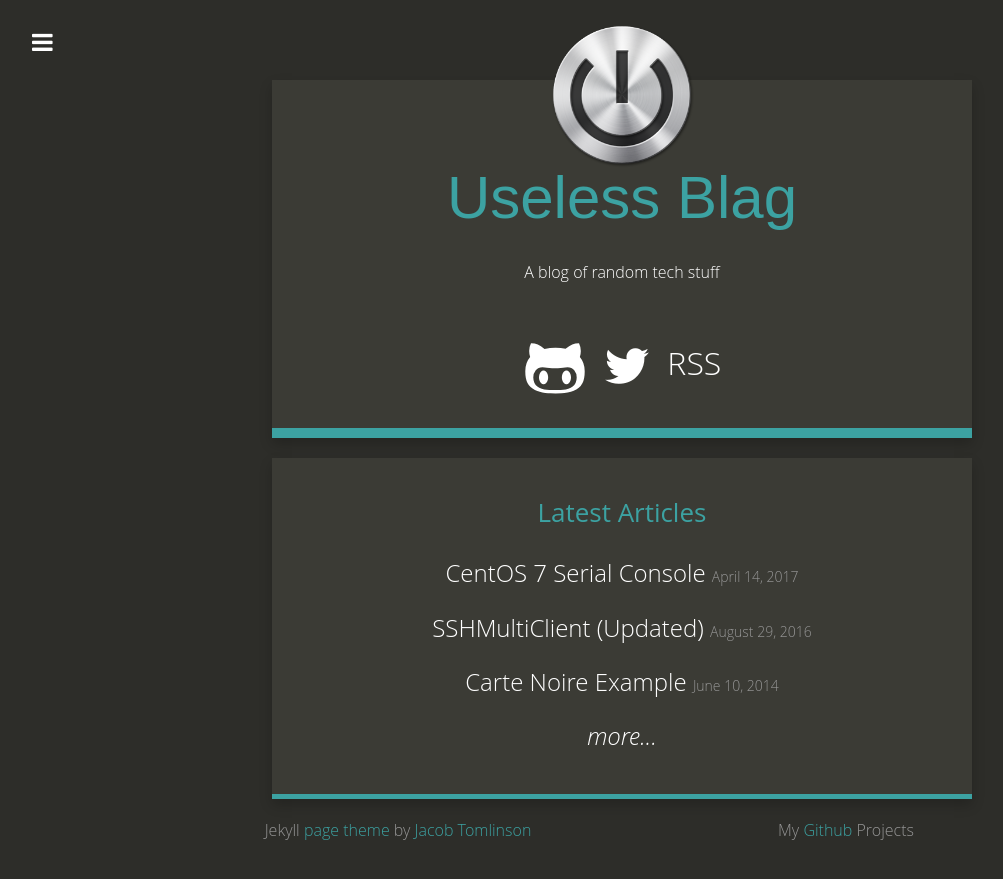
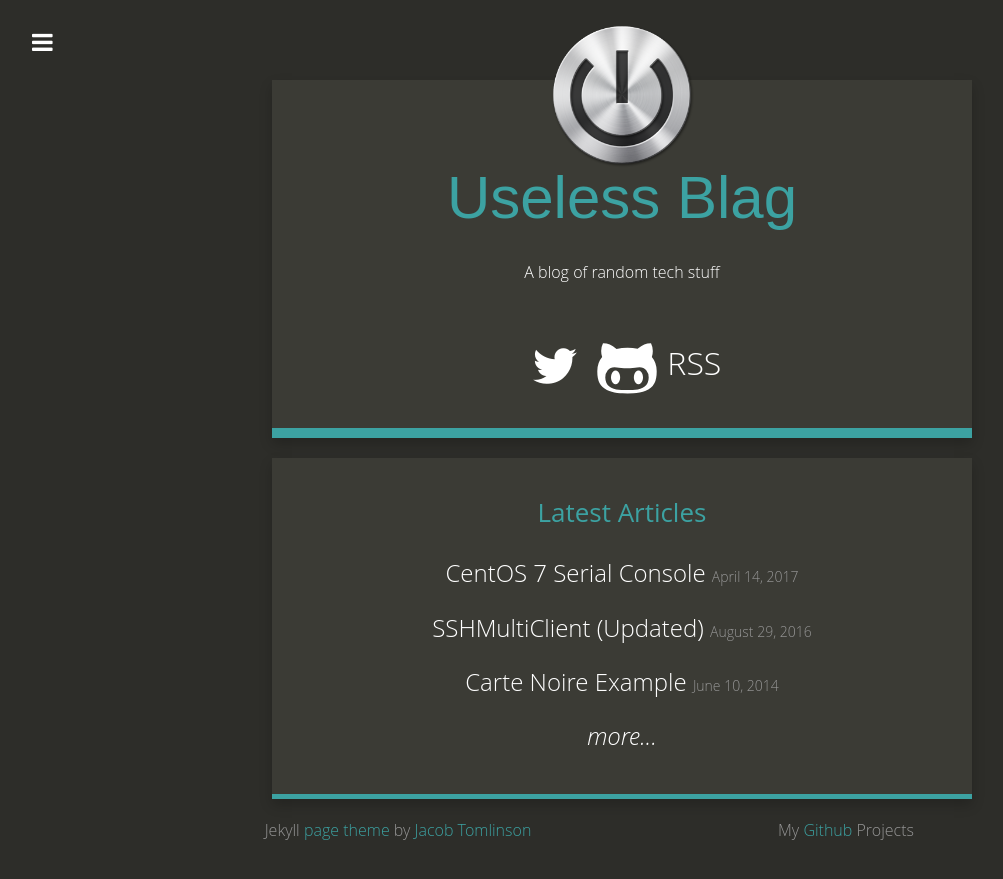
Before and after one commit to mrdaveanderson/mrdaveanderson.github.io, a Jekyll site: the page built from index.html, in a window 1280 px wide. Shown: the top 879 px of the page, without its empty margins (18-1021 px from the left). Built offline with Jekyll 4.4.1, drawn with Linux system fonts in a browser that asks for light colours; nearby versions of some CDN libraries.

```diff
--- a/_includes/social_links.html
+++ b/_includes/social_links.html
@@ -1,8 +1,8 @@
 <p class="links">
   {% if site.linkedin_link %}<a href="{{ site.linkedin_link }}" target="_new"><i class="fa fa-linkedin"></i></a>{% endif %}
   {% if site.google_plus_link %}<a href="{{ site.google_plus_link }}" target="_new"><i class="fa fa-google-plus"></i></a>{% endif %}
+  {% if site.twitter_username %}<a href="https://www.twitter.com/{{ site.twitter_username }}" target="_new"><img src="{{ site.baseurl }}/navicons/twitter.png"></a>{% endif %}
   {% if site.github_username %}<a href="https://github.com/{{ site.github_username }}" target="_new"><img src="{{ site.baseurl }}/navicons/github-alt.svg" width="64" height="64"></a>{% endif %}
-  {% if site.twitter_username %}<a href="https://www.twitter.com/{{ site.twitter_username }}" target="_new"><img src="{{ site.baseurl }}/navicons/twitter.png"></a>{% endif %}
   {% if site.stackoverflow_link %}<a href="{{ site.stackoverflow_link }}" target="_new"><i class="fa fa-stack-overflow"></i></a>{% endif %}
   <a href="{{ site.baseurl }}/feed.xml" target="_new">RSS</a>
 </p>
```
